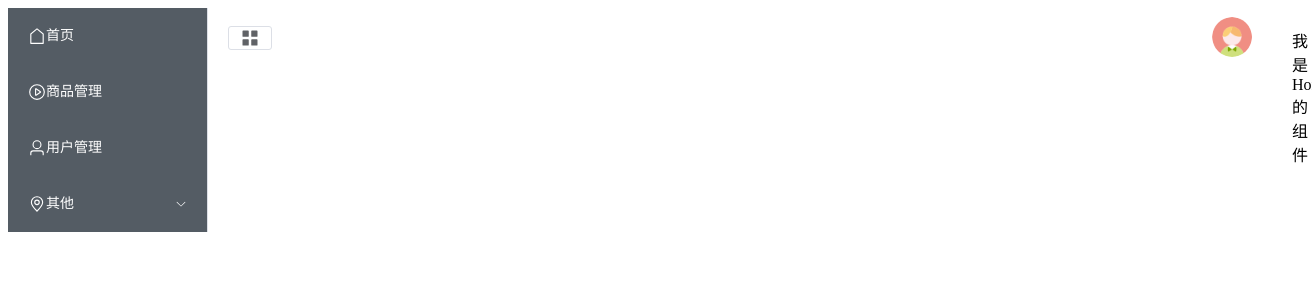
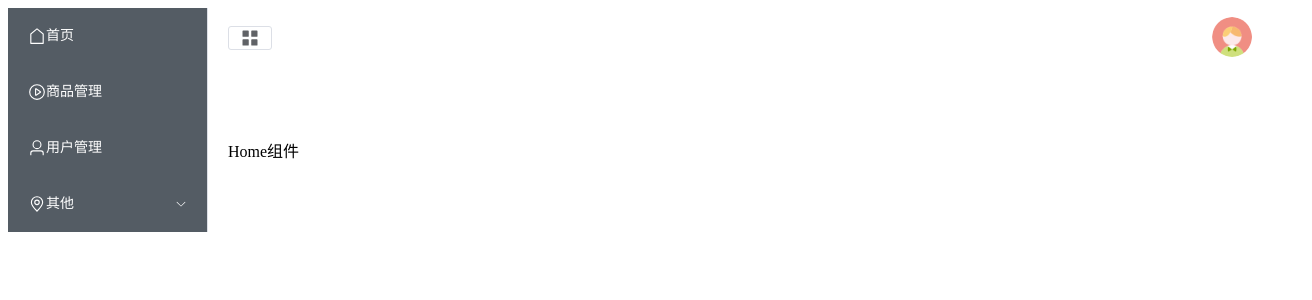
Before and after one commit to AbelRose/Hello-Vue3, a Vue app: page /#/ in a window 1280 px wide. Shown: the top 300 px of the page, 1312 px wide, since content can reach past the window. Built offline with nearby package versions, Linux system fonts and the light colour scheme.

Commit message:
[feat]: 处理静态资源

```diff
--- a/src/components/CommonHeader.vue
+++ b/src/components/CommonHeader.vue
@@ -3,7 +3,7 @@
         <!-- header 分成左右两部分 -->
         <div class="l-content">
             <!-- Button里面的图标展示 -->
-            <el-button size="small">
+            <el-button size="small" plain @click="handleCollapse">
                 <el-icon :size="20">
                     <Menu />
                 </el-icon>
@@ -12,7 +12,8 @@
         <div class="r-content">
             <el-dropdown>
                 <span class="el-dropdown-link">
-                    <img class="user" src="../assets/images/user.png" alt="">
+                    <!-- :src 动态引入 -->
+                    <img class="user" :src="getImgSrc('user')" alt="">
                 </span>
                 <template #dropdown>
                     <el-dropdown-menu>
@@ -26,6 +27,20 @@
 </template>
 
 <script>
+export default {
+    // Vue3中 template中用到的变量都放到setUp中 并return出去
+    setup() {
+        // const imgSrc = require('../assets/images/user.png') 这种方式是webpack的 vite 不行
+        // vite 的动态引用 原生的JS进行打包
+        const getImgSrc = (user) => {
+            return new URL(`../assets/images/${user}.png`, import.meta.url).href;
+        }
+        return {
+            // imgSrc
+            getImgSrc
+        }
+    }
+}
 </script>
 
 <style lang="less" scoped>
--- a/src/views/Main.vue
+++ b/src/views/Main.vue
@@ -1,8 +1,8 @@
 <template>
     <div class="common-layout">
-        <el-container>
+        <el-container class="lay-container">
             <common-aside />
-            <el-container>
+            <el-container class="r-container">
                 <common-header />
                 <el-main>
                     <router-view />
--- a/src/views/home/Home.vue
+++ b/src/views/home/Home.vue
@@ -1,5 +1,5 @@
 <template>
     <div>
-        我是Home的组件
+        Home组件
     </div>
 </template>
```
